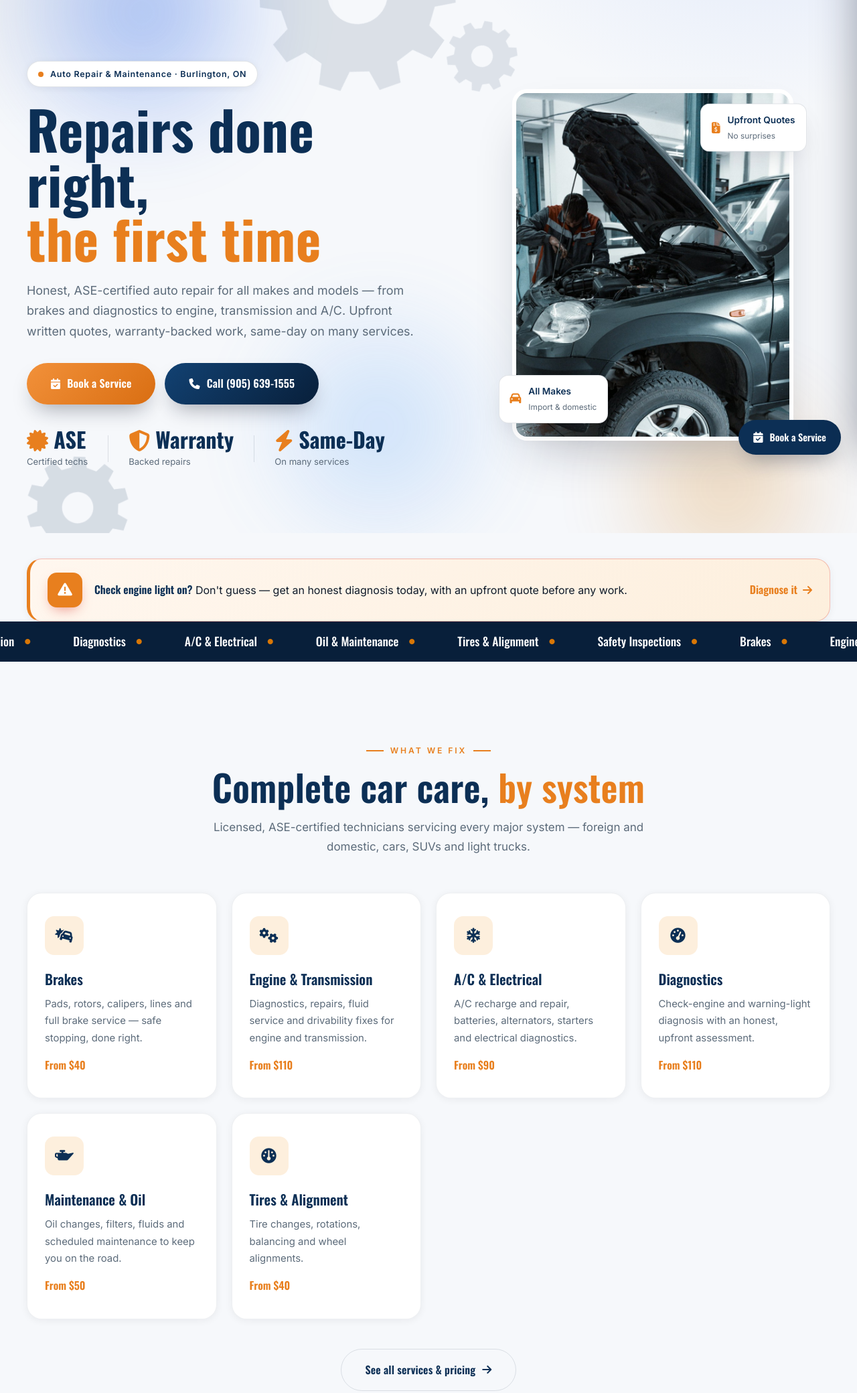
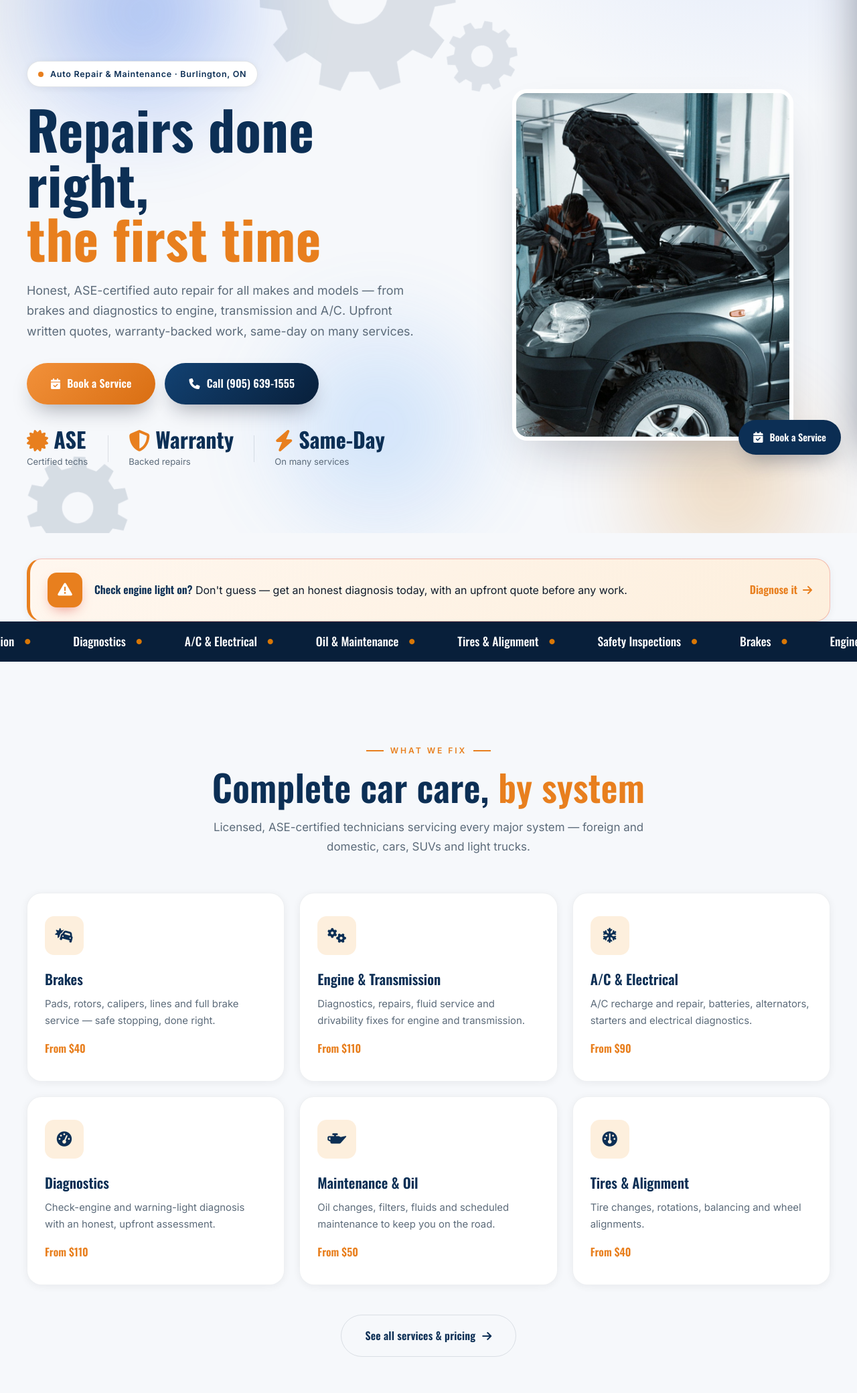
Before and after one commit to anmtal/GTA-Auto-Repairs-Ltd, a plain HTML site: page index.html in a window 1280 px wide. Shown: the part 95-2175 px from the top of the page at 67% size. Drawn offline with nearby package versions, Linux system fonts and the light colour scheme.

Commit message:
Polish: remove floating hero-tag overlays; balance services grid

```diff
--- a/css/styles.css
+++ b/css/styles.css
@@ -165,7 +165,7 @@ body::before {
 @keyframes marquee { to { transform: translateX(-50%); } }
 
 /* ============ FEATURE / SERVICE CARDS ============ */
-.feat-grid { display: grid; grid-template-columns: repeat(4, 1fr); gap: 22px; margin-top: 54px; }
+.feat-grid { display: grid; grid-template-columns: repeat(3, 1fr); gap: 22px; margin-top: 54px; }
 .feat-card { background: var(--surface); border: 1px solid var(--line-2); border-radius: var(--r-lg); padding: 34px 26px; box-shadow: var(--shadow-sm); transition: transform 0.4s var(--ease), box-shadow 0.4s; }
 .feat-card:hover { transform: translateY(-8px); box-shadow: var(--shadow-md); }
 .feat-card .ic { width: 58px; height: 58px; border-radius: 14px; display: grid; place-items: center; font-size: 1.4rem; background: var(--navy-soft); color: var(--navy); margin-bottom: 18px; }
--- a/index.html
+++ b/index.html
@@ -113,8 +113,6 @@
         <div class="hero-photo-wrap">
           <!-- REPLACE WITH REAL PHOTO: shop storefront / bay with a car on the lift -->
           <div class="hero-photo"><img src="assets/photos/hero.jpg" alt="Technician servicing a vehicle at GTA Auto Repairs Ltd." data-zoom /></div>
-          <div class="hero-tag t1"><i class="fa-solid fa-file-invoice-dollar"></i><div><b>Upfront Quotes</b><small>No surprises</small></div></div>
-          <div class="hero-tag t2"><i class="fa-solid fa-car"></i><div><b>All Makes</b><small>Import &amp; domestic</small></div></div>
         </div>
       </div>
     </div>
```
